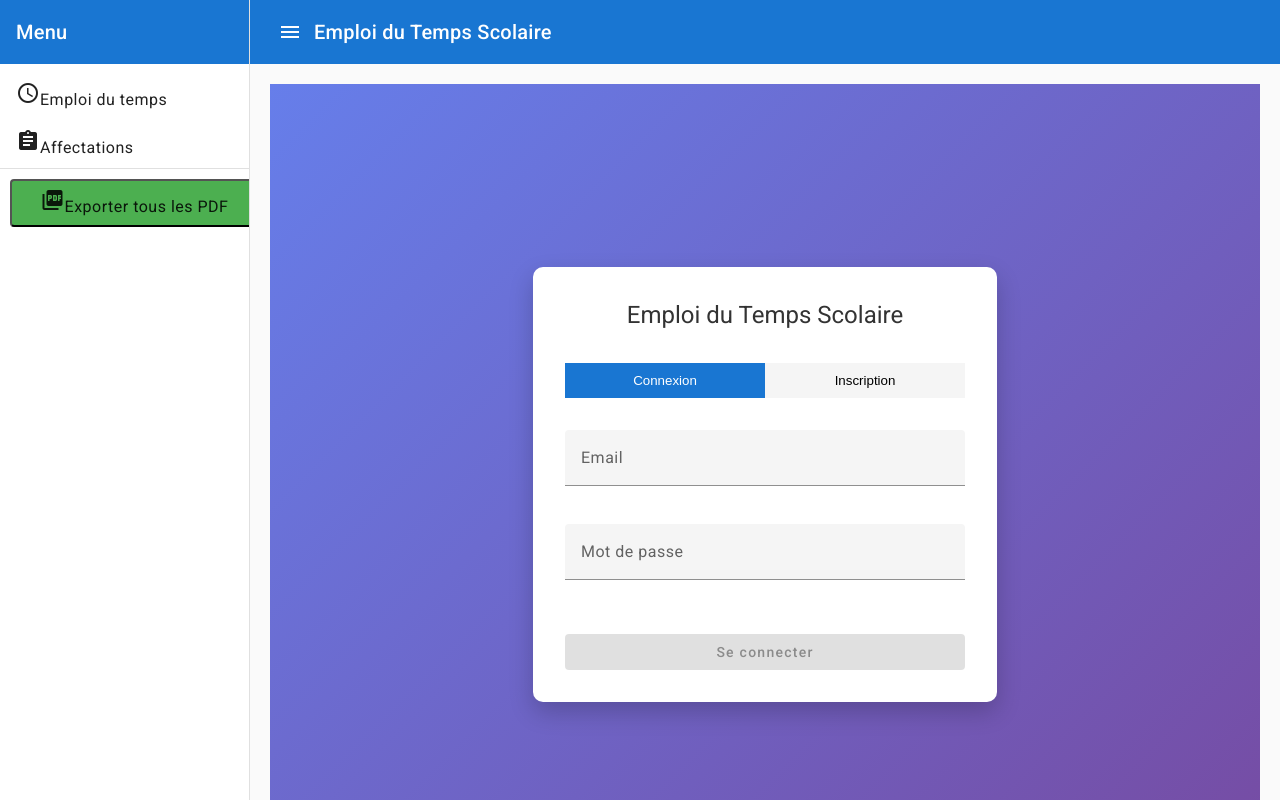
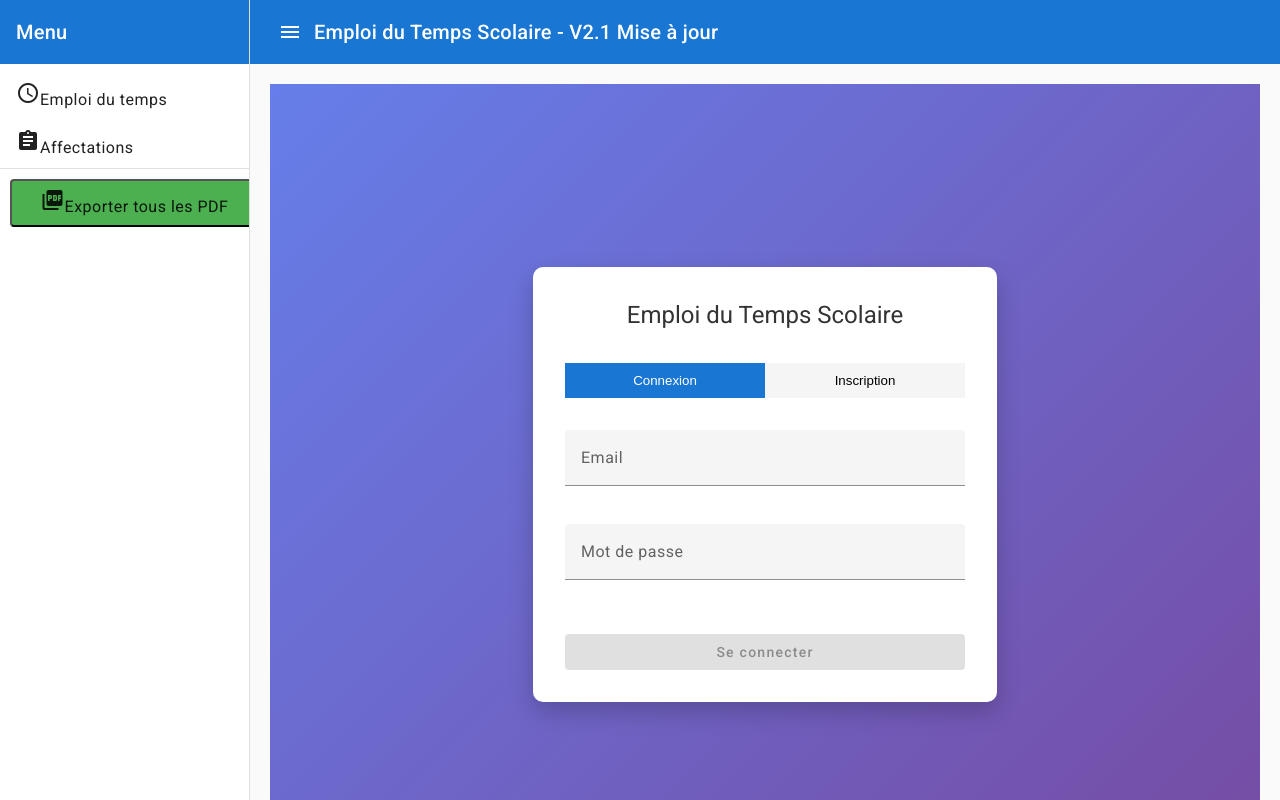
Before and after one commit to noumbisdenccformation/EmploiDuTemps-V2, an Angular app in the folder frontend/: page /auth in a window 1280 px wide. Built offline with nearby package versions, Linux system fonts and the light colour scheme; no server answers.

Commit message:
FORCE REDEPLOY - Configuration Vercel corrigée + titre modifié

```diff
--- a/frontend/src/app/app.component.html
+++ b/frontend/src/app/app.component.html
@@ -19,7 +19,7 @@
       <button type="button" mat-icon-button (click)="drawer.toggle()">
         <mat-icon>menu</mat-icon>
       </button>
-      <span>{{title}}</span>
+      <span>{{title}} - V2.1 Mise à jour</span>
     </mat-toolbar>
 
     <div class="content">
```
Also changed, not shown: 2 other files (tests, documents, lock files or other folders).
